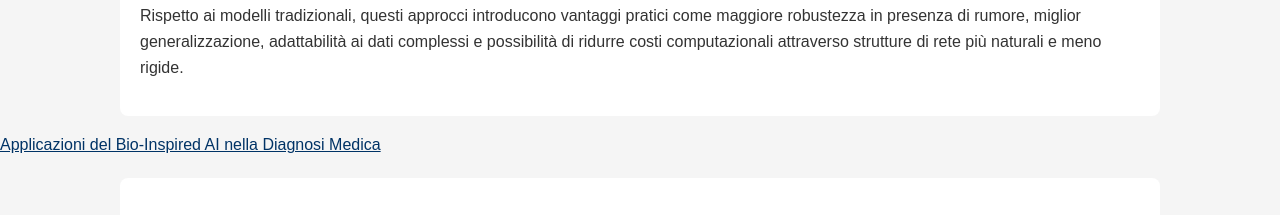
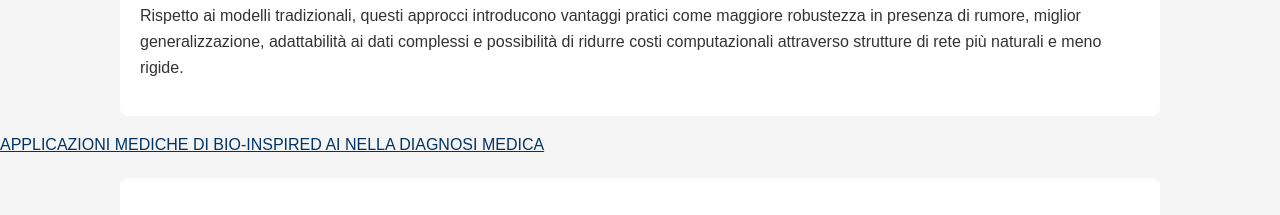
Before and after one commit to dellaversanapaolo-bot/ai-consultancy, a plain HTML site: page index.html in a window 1280 px wide. Shown: the part 1151-1366 px from the top of the page. Drawn offline with Linux system fonts and the light colour scheme.

Commit message:
Update index.html

```diff
--- a/index.html
+++ b/index.html
@@ -87,7 +87,7 @@
 </section>
 
 
-<p><a href="applicazioni_mediche.html">Applicazioni del Bio-Inspired AI nella Diagnosi Medica</a></p>
+<p><a href="applicazioni_mediche.html">     APPLICAZIONI MEDICHE DI BIO-INSPIRED AI NELLA DIAGNOSI MEDICA</a></p>
 
 
 <section>
```
